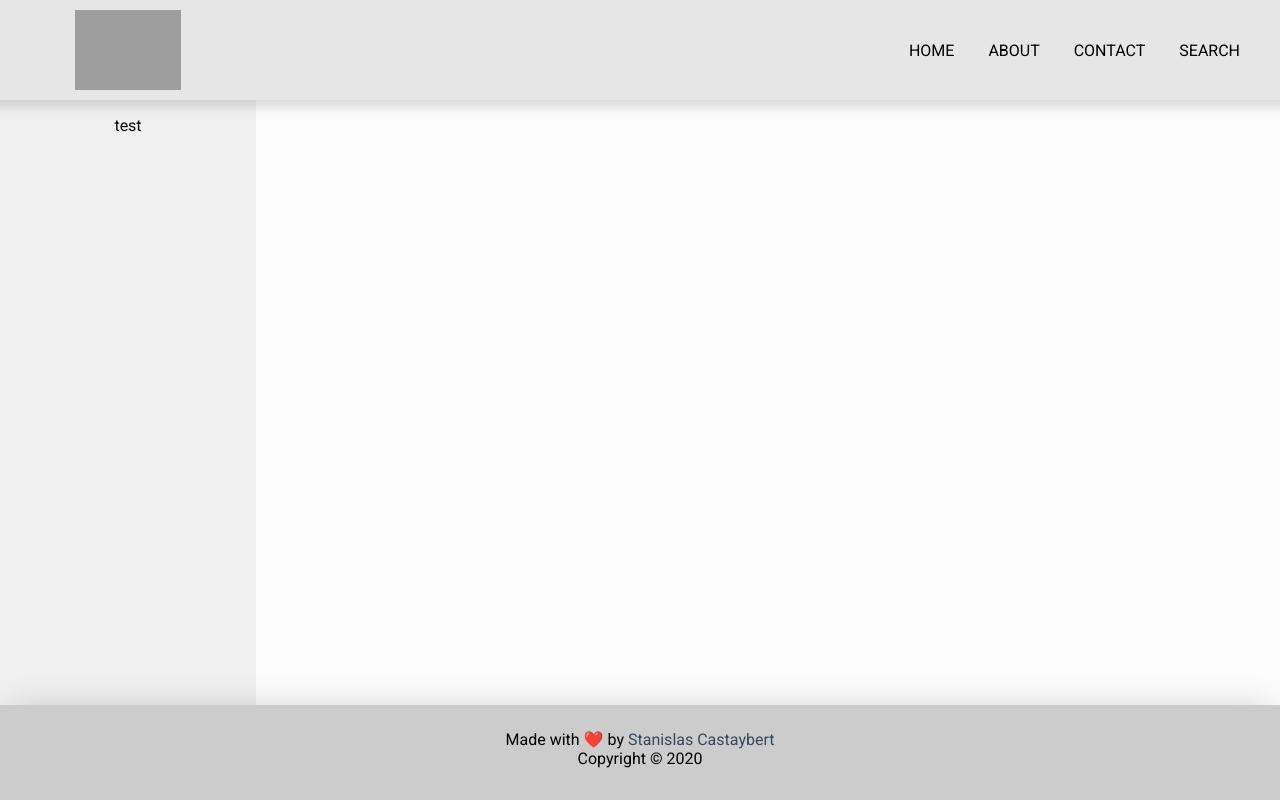
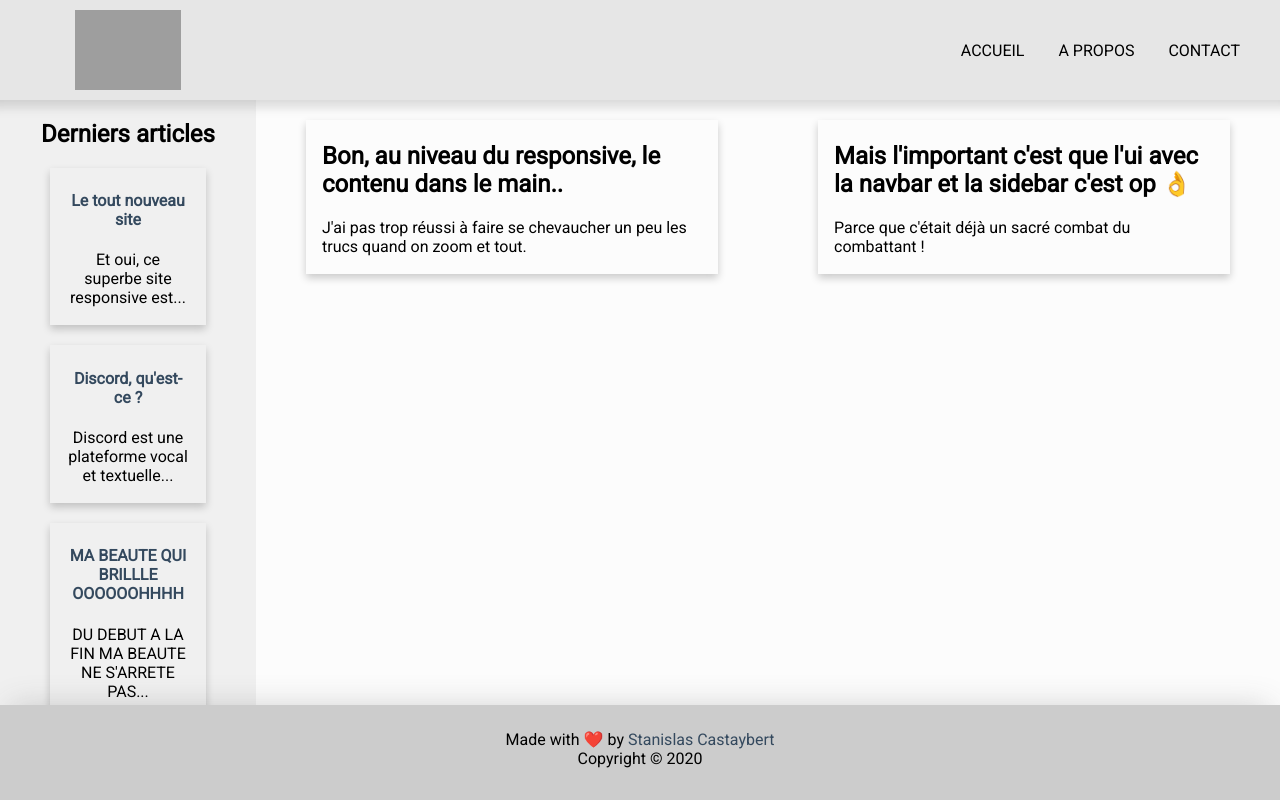
Before and after one commit to stanislasbdx/EPSI-Workflow, a plain HTML site: page HTML-CSS/02/index.html in a window 1280 px wide. Drawn offline with Linux system fonts and the light colour scheme; grey boxes are pictures that could not be loaded.

Commit message:
Ajout de contenu, prêt à envoyer au prof 😌

```diff
--- a/HTML-CSS/02/assets/css/style.css
+++ b/HTML-CSS/02/assets/css/style.css
@@ -49,9 +49,9 @@ aside {
 }
 
 main {
- background-color: #fcfcfc;
- width: 80%;
- height: 80vh;
+    background-color: #fcfcfc;
+    width: 80%;
+    height: 80vh;
 }
 
 footer {
@@ -69,6 +69,11 @@ footer {
 }
 
 footer a {
+    text-decoration: none;
+    color: #34495e;
+}
+
+.card>h4>a {
     text-decoration: none;
     color: #34495e;
 }
@@ -91,3 +96,10 @@ footer a {
 #header-section>aside:nth-child(1) {
     background-color: #e6e6e6;
 }
+
+.card {
+    box-shadow: 0 4px 8px 0 rgba(0, 0, 0, 0.2);
+
+    padding: 2px 16px;
+    margin: 20px 50px 0px 50px;
+}
--- a/HTML-CSS/02/index.html
+++ b/HTML-CSS/02/index.html
@@ -21,10 +21,9 @@
 			<div>
 				<nav>
 					<ul>
-						<li><a href="#">Home</a></li>
-						<li><a href="#">About</a></li>
+						<li><a href="#">Accueil</a></li>
+						<li><a href="#">A propos</a></li>
 						<li><a href="#">Contact</a></li>
-						<li><a href="#">Search</a></li>
 					</ul>
 				</nav>
 			</div>
@@ -34,34 +33,35 @@
 	<aside class="shadow">
 		<section id="aside-section">
 			<div>
-				<p>test</p>
+				<h2>Derniers articles</h2>
+
+				<div class="card">
+					<h4><a href="#">Le tout nouveau site</a></h4>
+					<p>Et oui, ce superbe site responsive est...</p>
+				</div>
+				<div class="card">
+					<h4><a href="#">Discord, qu'est-ce ?</a></h4>
+					<p>Discord est une plateforme vocal et textuelle...</p>
+				</div>
+				<div class="card">
+					<h4><a href="#">MA BEAUTE QUI BRILLLE OOOOOOHHHH</a></h4>
+					<p>DU DEBUT A LA FIN MA BEAUTE NE S'ARRETE PAS...</p>
+				</div>
+
 			</div>
 		</section>
 	</aside>
 	<!-- Corps -->
 	<main class="shadow">
-		<section class="main-sections" id="main-section-1">
-			<div>
+		<section class="main-sections" id="main-section-1" style="display: flex;">
+			<div class="card" style="width: 50%;">
+				<h1>Bon, au niveau du responsive, le contenu dans le main..</h1>
+				<p>J'ai pas trop réussi à faire se chevaucher un peu les trucs quand on zoom et tout.</p>
+			</div>
 
-			</div>
-			<div>
-
-			</div>
-			<div>
-
-			</div>
-		</section>
-		<section class="main-section" id="main-section-2">
-			<div>
-
-			</div>
-			<div>
-
-			</div>
-		</section>
-		<section class="main-section" id="main-section-3">
-			<div>
-
+			<div class="card" style="width: 50%;">
+				<h1>Mais l'important c'est que l'ui avec la navbar et la sidebar c'est op 👌</h1>
+				<p>Parce que c'était déjà un sacré combat du combattant !</p>
 			</div>
 		</section>
 	</main>
```
